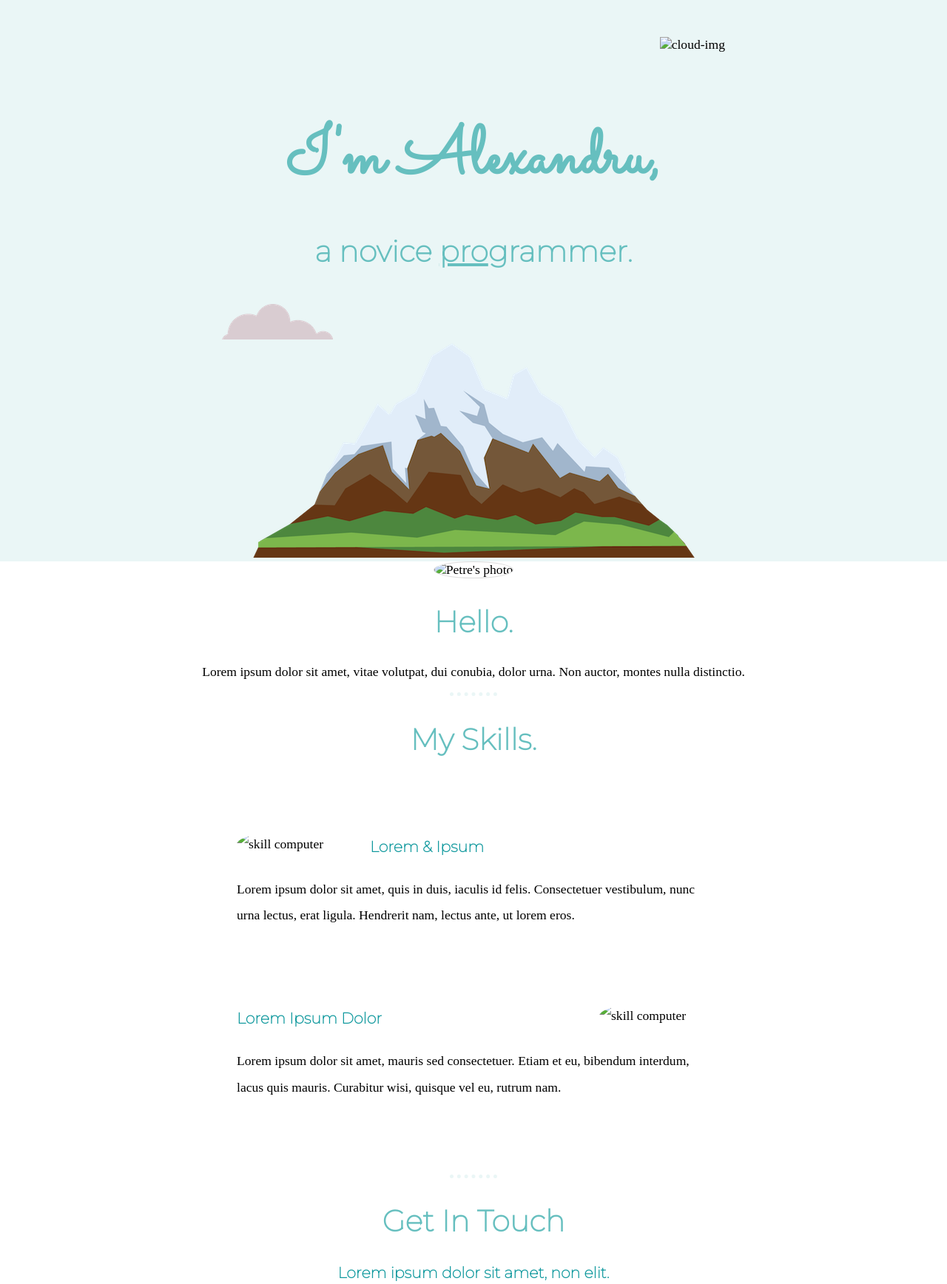
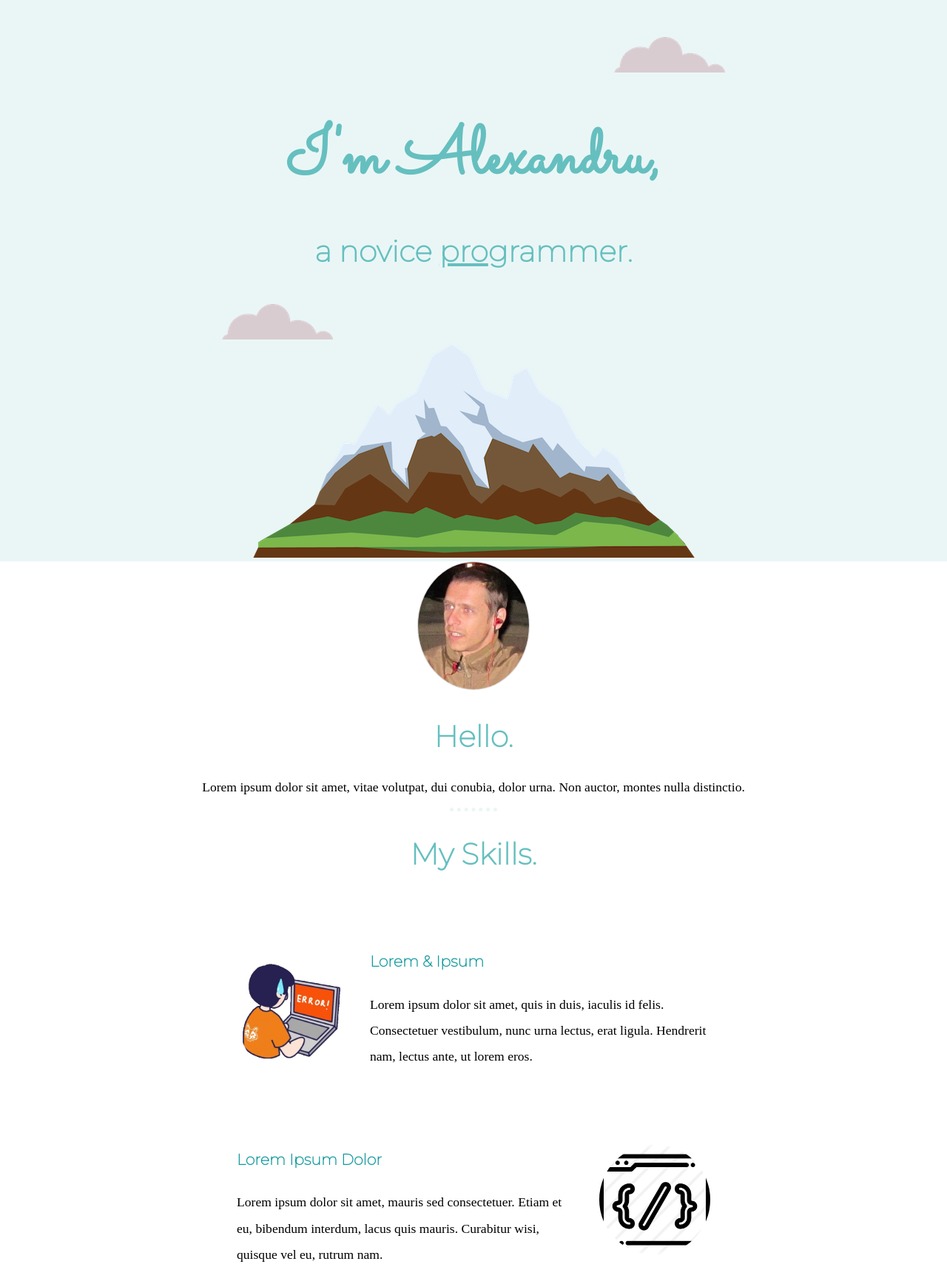
Before and after one commit to Yatten86/2ndproject, a plain HTML site: page index.html in a window 1280 px wide. Shown: the top 1736 px of the page at 74% size. Drawn offline with Linux system fonts and the light colour scheme; the site is published under a folder, as on GitHub Pages, so addresses that start at the root find nothing.

Commit message:
Update index.html

```diff
--- a/index.html
+++ b/index.html
@@ -4,14 +4,14 @@
 <head>
   <meta charset="utf-8">
   <title>Petre Catalin Alexandru</title>
-  <link rel="stylesheet" type="text/css" href="css/styles.css">
-  <link rel="icon" href="favicon.ico">
+  <link rel="stylesheet" type="text/css" href="./css/styles.css">
+  <link rel="icon" href="/favicon.ico">
   <link href="https://fonts.googleapis.com/css2?family=Merriweather+Sans:wght@300&family=Montserrat:wght@100&family=Sacramento&display=swap" rel="stylesheet">
 </head>
 
 <body>
   <div class="top-container">
-    <img class="top-cloud" src="/images/cloud.png" alt="cloud-img">
+    <img class="top-cloud" src="./images/cloud.png" alt="cloud-img">
     <h1>I'm Alexandru,</h1>
     <h2>a novice <span class="pro">pro</span></span>grammer.</h2>
     <img class="bottom-cloud" src="./images/cloud.png" alt="cloud-img">
@@ -19,7 +19,7 @@
   </div>
   <div class="middle-container">
     <div class="profile">
-      <img class="me" src="/images/ME.jpg" alt="Petre's photo">
+      <img class="me" src="./images/ME.jpg" alt="Petre's photo">
       <h2>Hello.</h2>
       <p>Lorem ipsum dolor sit amet, vitae volutpat, dui conubia, dolor urna. Non auctor, montes nulla distinctio.</p>
     </div>
@@ -27,12 +27,12 @@
     <div class="skills">
       <h2>My Skills.</h2>
       <div class="skill-row">
-        <img class="test" src="/images/giphy.webp" alt="skill computer">
+        <img class="test" src="./images/giphy.webp" alt="skill computer">
         <h3>Lorem & Ipsum</h3>
         <p>Lorem ipsum dolor sit amet, quis in duis, iaculis id felis. Consectetuer vestibulum, nunc urna lectus, erat ligula. Hendrerit nam, lectus ante, ut lorem eros.</p>
       </div>
       <div class="skill-row">
-        <img class="test2" src="/images/coding.png" alt="skill computer">
+        <img class="test2" src="./images/coding.png" alt="skill computer">
         <h3>Lorem Ipsum Dolor</h3>
         <p>Lorem ipsum dolor sit amet, mauris sed consectetuer. Etiam et eu, bibendum interdum, lacus quis mauris. Curabitur wisi, quisque vel eu, rutrum nam.</p>
       </div>
```
